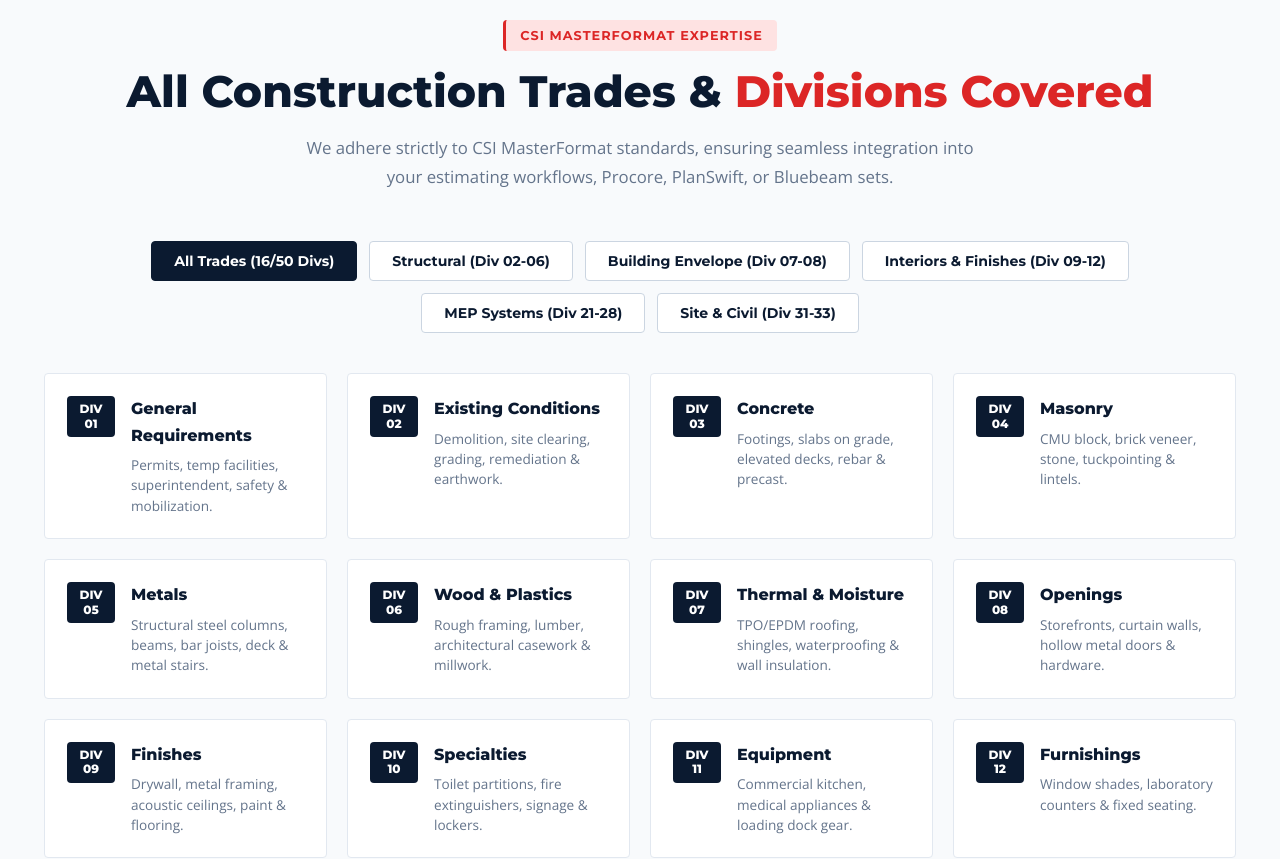
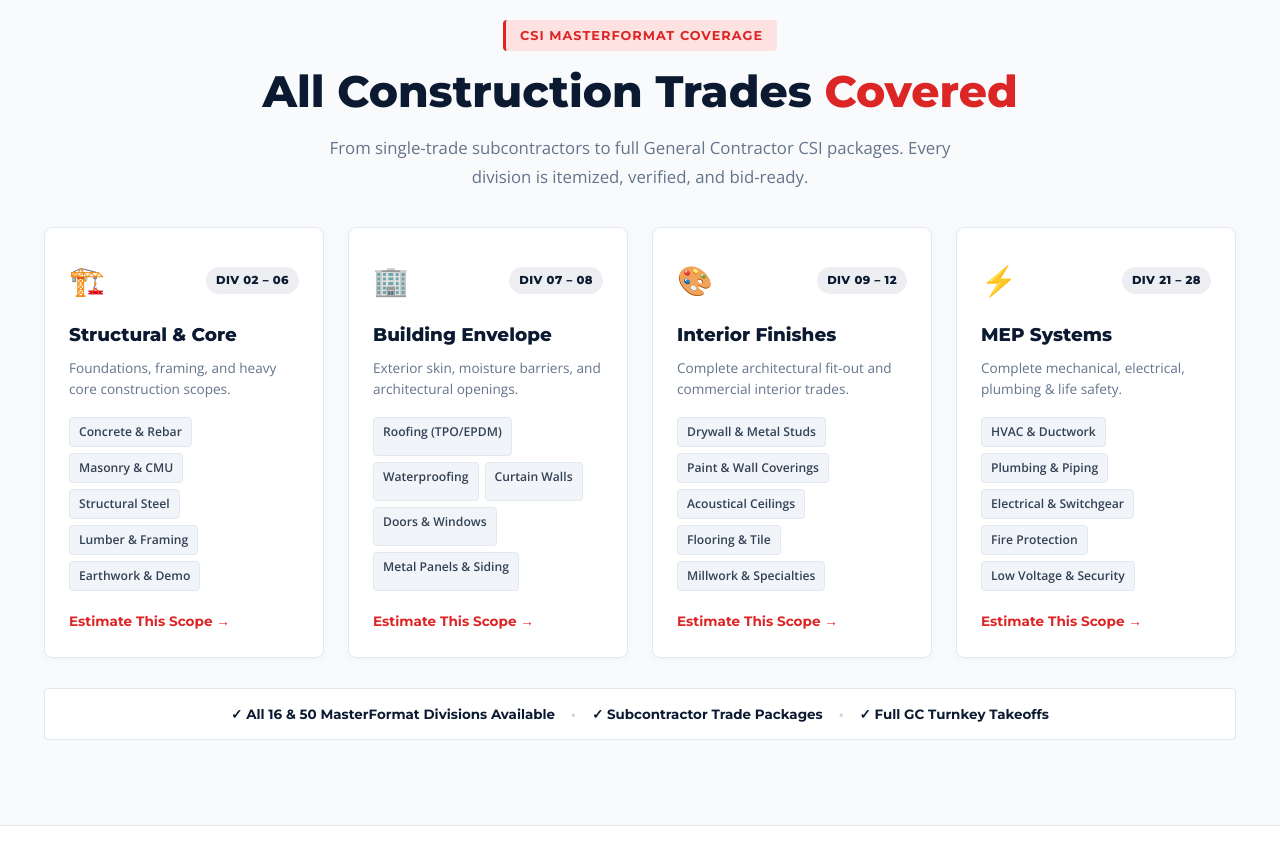
Before and after one commit to basim-butt/usestimatespro, a React (Vite) app: page / in a window 1280 px wide. Shown: the part 2580-3439 px from the top of the page. Built offline with nearby package versions, Linux system fonts and the light colour scheme.

Commit message:
Make trades section concise with 4-pillar layout

```diff
--- a/src/components/Trades.jsx
+++ b/src/components/Trades.jsx
@@ -1,104 +1,95 @@
-import React, { useState } from 'react'
+import React from 'react'
 
-const allTrades = [
-  { div: 'DIV 01', title: 'General Requirements', desc: 'Permits, temp facilities, superintendent, safety & mobilization.' },
-  { div: 'DIV 02', title: 'Existing Conditions', desc: 'Demolition, site clearing, grading, remediation & earthwork.' },
-  { div: 'DIV 03', title: 'Concrete', desc: 'Footings, slabs on grade, elevated decks, rebar & precast.' },
-  { div: 'DIV 04', title: 'Masonry', desc: 'CMU block, brick veneer, stone, tuckpointing & lintels.' },
-  { div: 'DIV 05', title: 'Metals', desc: 'Structural steel columns, beams, bar joists, deck & metal stairs.' },
-  { div: 'DIV 06', title: 'Wood & Plastics', desc: 'Rough framing, lumber, architectural casework & millwork.' },
-  { div: 'DIV 07', title: 'Thermal & Moisture', desc: 'TPO/EPDM roofing, shingles, waterproofing & wall insulation.' },
-  { div: 'DIV 08', title: 'Openings', desc: 'Storefronts, curtain walls, hollow metal doors & hardware.' },
-  { div: 'DIV 09', title: 'Finishes', desc: 'Drywall, metal framing, acoustic ceilings, paint & flooring.' },
-  { div: 'DIV 10', title: 'Specialties', desc: 'Toilet partitions, fire extinguishers, signage & lockers.' },
-  { div: 'DIV 11', title: 'Equipment', desc: 'Commercial kitchen, medical appliances & loading dock gear.' },
-  { div: 'DIV 12', title: 'Furnishings', desc: 'Window shades, laboratory counters & fixed seating.' },
-  { div: 'DIV 21', title: 'Fire Suppression', desc: 'Wet/dry sprinkler systems, pumps & standpipe connections.' },
-  { div: 'DIV 22', title: 'Plumbing', desc: 'Sanitary waste, domestic water lines, vents & plumbing fixtures.' },
-  { div: 'DIV 23', title: 'HVAC (Mechanical)', desc: 'Rooftop units, ductwork, piping, VAV boxes & chillers.' },
-  { div: 'DIV 26', title: 'Electrical', desc: 'Switchgear, distribution panels, conduit, wire & lighting fixtures.' },
-  { div: 'DIV 27', title: 'Communications', desc: 'Structured cabling, server racks, fiber & low voltage lines.' },
-  { div: 'DIV 28', title: 'Electronic Safety', desc: 'Fire alarm, access control, CCTV & intrusion detection.' },
-  { div: 'DIV 31', title: 'Earthwork', desc: 'Excavation, trenching, backfill & site compaction.' },
-  { div: 'DIV 32', title: 'Exterior Improvements', desc: 'Asphalt paving, concrete curbs, fencing & landscaping.' },
-  { div: 'DIV 33', title: 'Utilities', desc: 'Stormwater management, sanitary sewer & water mains.' },
+const tradePillars = [
+  {
+    icon: '🏗️',
+    title: 'Structural & Core',
+    divs: 'DIV 02 – 06',
+    desc: 'Foundations, framing, and heavy core construction scopes.',
+    items: ['Concrete & Rebar', 'Masonry & CMU', 'Structural Steel', 'Lumber & Framing', 'Earthwork & Demo'],
+  },
+  {
+    icon: '🏢',
+    title: 'Building Envelope',
+    divs: 'DIV 07 – 08',
+    desc: 'Exterior skin, moisture barriers, and architectural openings.',
+    items: ['Roofing (TPO/EPDM)', 'Waterproofing', 'Curtain Walls', 'Doors & Windows', 'Metal Panels & Siding'],
+  },
+  {
+    icon: '🎨',
+    title: 'Interior Finishes',
+    divs: 'DIV 09 – 12',
+    desc: 'Complete architectural fit-out and commercial interior trades.',
+    items: ['Drywall & Metal Studs', 'Paint & Wall Coverings', 'Acoustical Ceilings', 'Flooring & Tile', 'Millwork & Specialties'],
+  },
+  {
+    icon: '⚡',
+    title: 'MEP Systems',
+    divs: 'DIV 21 – 28',
+    desc: 'Complete mechanical, electrical, plumbing & life safety.',
+    items: ['HVAC & Ductwork', 'Plumbing & Piping', 'Electrical & Switchgear', 'Fire Protection', 'Low Voltage & Security'],
+  },
 ]
 
 export default function Trades() {
-  const [filter, setFilter] = useState('all')
-
-  const filteredTrades = allTrades.filter((t) => {
-    if (filter === 'structural') return ['DIV 02', 'DIV 03', 'DIV 04', 'DIV 05', 'DIV 06'].includes(t.div)
-    if (filter === 'envelope') return ['DIV 07', 'DIV 08'].includes(t.div)
-    if (filter === 'finishes') return ['DIV 09', 'DIV 10', 'DIV 11', 'DIV 12'].includes(t.div)
-    if (filter === 'mep') return ['DIV 21', 'DIV 22', 'DIV 23', 'DIV 26', 'DIV 27', 'DIV 28'].includes(t.div)
-    if (filter === 'civil') return ['DIV 31', 'DIV 32', 'DIV 33'].includes(t.div)
-    return true
-  })
+  const scrollToQuote = () => {
+    const el = document.getElementById('quote')
+    if (el) {
+      const top = el.getBoundingClientRect().top + window.scrollY - 85
+      window.scrollTo({ top, behavior: 'smooth' })
+    }
+  }
 
   return (
     <section className="section trades-section" id="trades">
       <div className="container">
         <div className="text-center">
-          <div className="section-tag">CSI MasterFormat Expertise</div>
+          <div className="section-tag">CSI MasterFormat Coverage</div>
           <h2 className="section-title">
-            All Construction Trades & <span className="text-red">Divisions Covered</span>
+            All Construction Trades <span className="text-red">Covered</span>
           </h2>
-          <p className="section-desc">
-            We adhere strictly to CSI MasterFormat standards, ensuring seamless integration into
-            your estimating workflows, Procore, PlanSwift, or Bluebeam sets.
+          <p className="section-desc" style={{ marginBottom: '36px' }}>
+            From single-trade subcontractors to full General Contractor CSI packages.
+            Every division is itemized, verified, and bid-ready.
           </p>
-
-          <div className="trades-filter-bar">
-            <button
-              className={`trade-filter-btn ${filter === 'all' ? 'active' : ''}`}
-              onClick={() => setFilter('all')}
-            >
-              All Trades (16/50 Divs)
-            </button>
-            <button
-              className={`trade-filter-btn ${filter === 'structural' ? 'active' : ''}`}
-              onClick={() => setFilter('structural')}
-            >
-              Structural (Div 02-06)
-            </button>
-            <button
-              className={`trade-filter-btn ${filter === 'envelope' ? 'active' : ''}`}
-              onClick={() => setFilter('envelope')}
-            >
-              Building Envelope (Div 07-08)
-            </button>
-            <button
-              className={`trade-filter-btn ${filter === 'finishes' ? 'active' : ''}`}
-              onClick={() => setFilter('finishes')}
-            >
-              Interiors & Finishes (Div 09-12)
-            </button>
-            <button
-              className={`trade-filter-btn ${filter === 'mep' ? 'active' : ''}`}
-              onClick={() => setFilter('mep')}
-            >
-              MEP Systems (Div 21-28)
-            </button>
-            <button
-              className={`trade-filter-btn ${filter === 'civil' ? 'active' : ''}`}
-              onClick={() => setFilter('civil')}
-            >
-              Site & Civil (Div 31-33)
-            </button>
-          </div>
         </div>
 
-        <div className="trades-grid">
-          {filteredTrades.map((trade) => (
-            <div className="trade-item-card" key={trade.div}>
-              <div className="trade-div-badge">{trade.div}</div>
-              <div className="trade-item-info">
-                <h4>{trade.title}</h4>
-                <p>{trade.desc}</p>
+        {/* Concise 4-Pillar Grid */}
+        <div className="trades-pillar-grid">
+          {tradePillars.map((p) => (
+            <div className="trade-pillar-card" key={p.title}>
+              <div className="pillar-header">
+                <span className="pillar-icon">{p.icon}</span>
+                <span className="pillar-div-tag">{p.divs}</span>
               </div>
+              <h3 className="pillar-title">{p.title}</h3>
+              <p className="pillar-desc">{p.desc}</p>
+
+              <div className="pillar-chips">
+                {p.items.map((item) => (
+                  <span className="pillar-chip" key={item}>
+                    {item}
+                  </span>
+                ))}
+              </div>
+
+              <button
+                className="pillar-action-link"
+                onClick={scrollToQuote}
+              >
+                Estimate This Scope →
+              </button>
             </div>
           ))}
+        </div>
+
+        {/* Concise Bottom Trust Strip */}
+        <div className="trades-compact-footer">
+          <span>✓ All 16 & 50 MasterFormat Divisions Available</span>
+          <span className="dot-sep">•</span>
+          <span>✓ Subcontractor Trade Packages</span>
+          <span className="dot-sep">•</span>
+          <span>✓ Full GC Turnkey Takeoffs</span>
         </div>
       </div>
     </section>
--- a/src/index.css
+++ b/src/index.css
@@ -889,92 +889,145 @@ button {
   gap: 10px;
 }
 
-/* ===================== CSI TRADES MASTERFORMAT ===================== */
+/* ===================== CONCISE CSI TRADES (4-PILLAR GRID) ===================== */
 .trades-section {
   background-color: var(--bg-light);
   border-top: 1px solid var(--border-light);
   border-bottom: 1px solid var(--border-light);
 }
 
-.trades-filter-bar {
-  display: flex;
-  justify-content: center;
-  gap: 12px;
-  margin-bottom: 40px;
-  flex-wrap: wrap;
-}
-
-.trade-filter-btn {
-  background-color: var(--white);
-  border: 1px solid var(--border-subtle);
-  color: var(--navy-dark);
-  font-family: var(--font-heading);
-  font-size: 0.88rem;
-  font-weight: 700;
-  padding: 10px 22px;
-  border-radius: var(--radius-sm);
-  cursor: pointer;
-  transition: var(--transition);
-}
-
-.trade-filter-btn:hover {
-  border-color: var(--navy-dark);
-}
-
-.trade-filter-btn.active {
-  background-color: var(--navy-dark);
-  color: var(--white);
-  border-color: var(--navy-dark);
-}
-
-.trades-grid {
+.trades-pillar-grid {
   display: grid;
-  grid-template-columns: repeat(auto-fill, minmax(280px, 1fr));
-  gap: 20px;
-}
-
-.trade-item-card {
+  grid-template-columns: repeat(4, 1fr);
+  gap: 24px;
+  margin-bottom: 30px;
+}
+
+.trade-pillar-card {
   background: var(--white);
   border: 1px solid var(--border-light);
-  border-radius: var(--radius-sm);
-  padding: 22px;
+  border-radius: var(--radius-md);
+  padding: 28px 24px;
   transition: var(--transition);
   display: flex;
-  gap: 16px;
-  align-items: flex-start;
-}
-
-.trade-item-card:hover {
-  transform: translateY(-3px);
-  box-shadow: var(--shadow-md);
+  flex-direction: column;
+  position: relative;
+  box-shadow: 0 2px 8px rgba(11,26,48,0.03);
+}
+
+.trade-pillar-card:hover {
+  transform: translateY(-5px);
   border-color: var(--red);
-}
-
-.trade-div-badge {
-  background-color: var(--navy-dark);
-  color: var(--white);
-  font-family: var(--font-heading);
-  font-size: 0.75rem;
-  font-weight: 800;
-  padding: 6px 8px;
-  border-radius: 4px;
-  min-width: 48px;
-  text-align: center;
-  line-height: 1.2;
-}
-
-.trade-item-info h4 {
-  font-family: var(--font-heading);
-  font-size: 1rem;
-  font-weight: 800;
+  box-shadow: var(--shadow-lg);
+}
+
+.pillar-header {
+  display: flex;
+  align-items: center;
+  justify-content: space-between;
+  margin-bottom: 16px;
+}
+
+.pillar-icon {
+  font-size: 1.8rem;
+}
+
+.pillar-div-tag {
+  background-color: rgba(15, 39, 74, 0.08);
   color: var(--navy-dark);
-  margin-bottom: 6px;
-}
-
-.trade-item-info p {
+  font-family: var(--font-heading);
+  font-size: 0.72rem;
+  font-weight: 800;
+  padding: 4px 10px;
+  border-radius: 50px;
+  letter-spacing: 0.04em;
+}
+
+.pillar-title {
+  font-family: var(--font-heading);
+  font-size: 1.15rem;
+  font-weight: 800;
+  color: var(--navy-dark);
+  margin-bottom: 8px;
+}
+
+.pillar-desc {
   font-size: 0.85rem;
   color: var(--text-muted);
   line-height: 1.5;
+  margin-bottom: 18px;
+}
+
+.pillar-chips {
+  display: flex;
+  flex-wrap: wrap;
+  gap: 6px;
+  margin-bottom: 22px;
+  flex-grow: 1;
+}
+
+.pillar-chip {
+  background-color: #f1f5f9;
+  border: 1px solid #e2e8f0;
+  color: #334155;
+  font-size: 0.76rem;
+  font-weight: 600;
+  padding: 4px 9px;
+  border-radius: 4px;
+  display: inline-block;
+}
+
+.pillar-action-link {
+  background: none;
+  border: none;
+  padding: 0;
+  cursor: pointer;
+  font-family: var(--font-heading);
+  font-size: 0.85rem;
+  font-weight: 700;
+  color: var(--red);
+  text-align: left;
+  display: inline-flex;
+  align-items: center;
+  gap: 6px;
+  transition: var(--transition);
+}
+
+.pillar-action-link:hover {
+  color: var(--red-hover);
+  gap: 9px;
+}
+
+.trades-compact-footer {
+  display: flex;
+  align-items: center;
+  justify-content: center;
+  flex-wrap: wrap;
+  gap: 16px;
+  background-color: var(--white);
+  border: 1px solid var(--border-light);
+  border-radius: var(--radius-sm);
+  padding: 14px 24px;
+  font-family: var(--font-heading);
+  font-size: 0.84rem;
+  font-weight: 700;
+  color: var(--navy-dark);
+}
+
+.trades-compact-footer .dot-sep {
+  color: #cbd5e1;
+}
+
+@media (max-width: 1024px) {
+  .trades-pillar-grid {
+    grid-template-columns: repeat(2, 1fr);
+  }
+}
+
+@media (max-width: 600px) {
+  .trades-pillar-grid {
+    grid-template-columns: 1fr;
+  }
 }
 
 /* ===================== 3-STEP AMERICAN ESTIMATING PROCESS ===================== */
```
Also changed, not shown: preview.html (+91 -0 lines).
